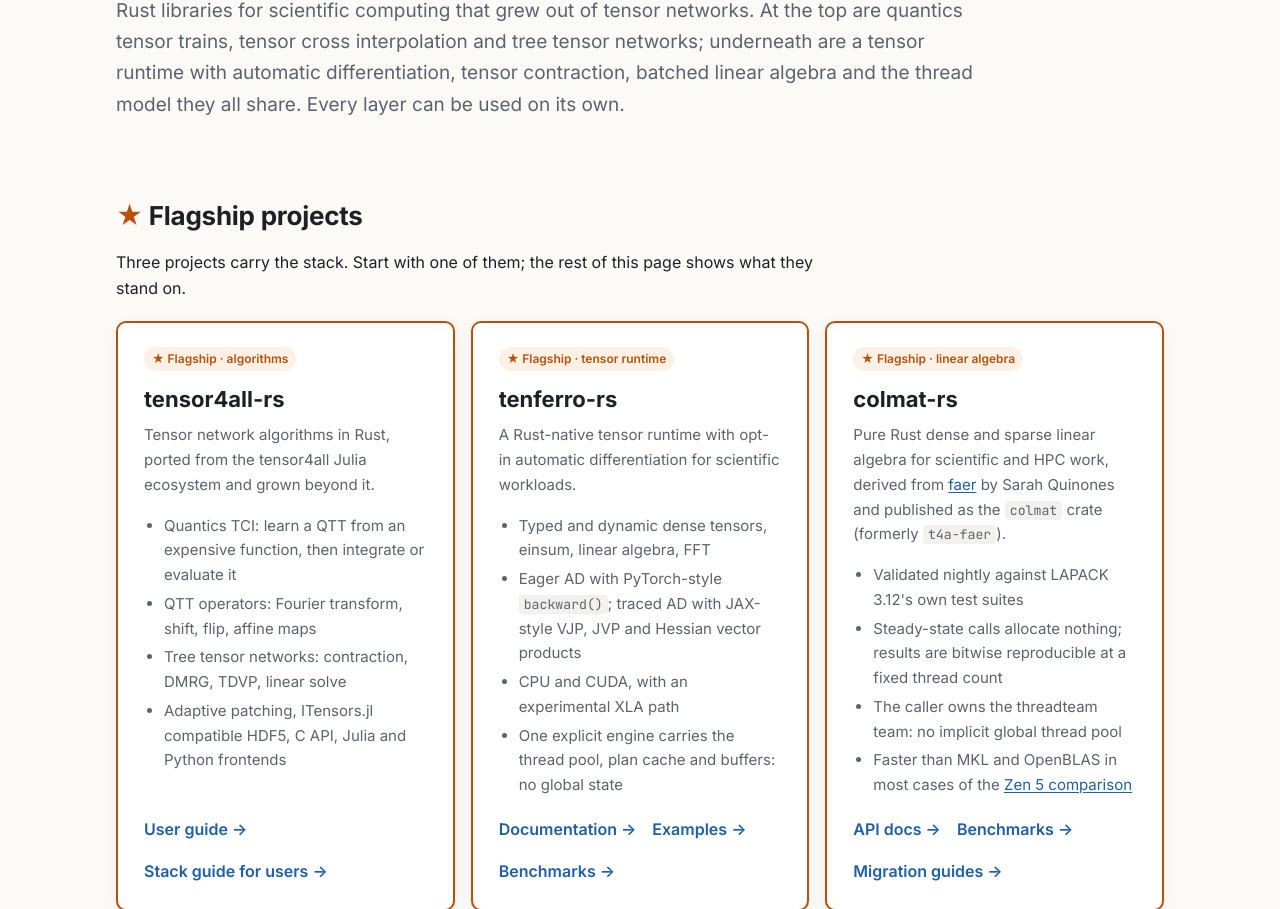
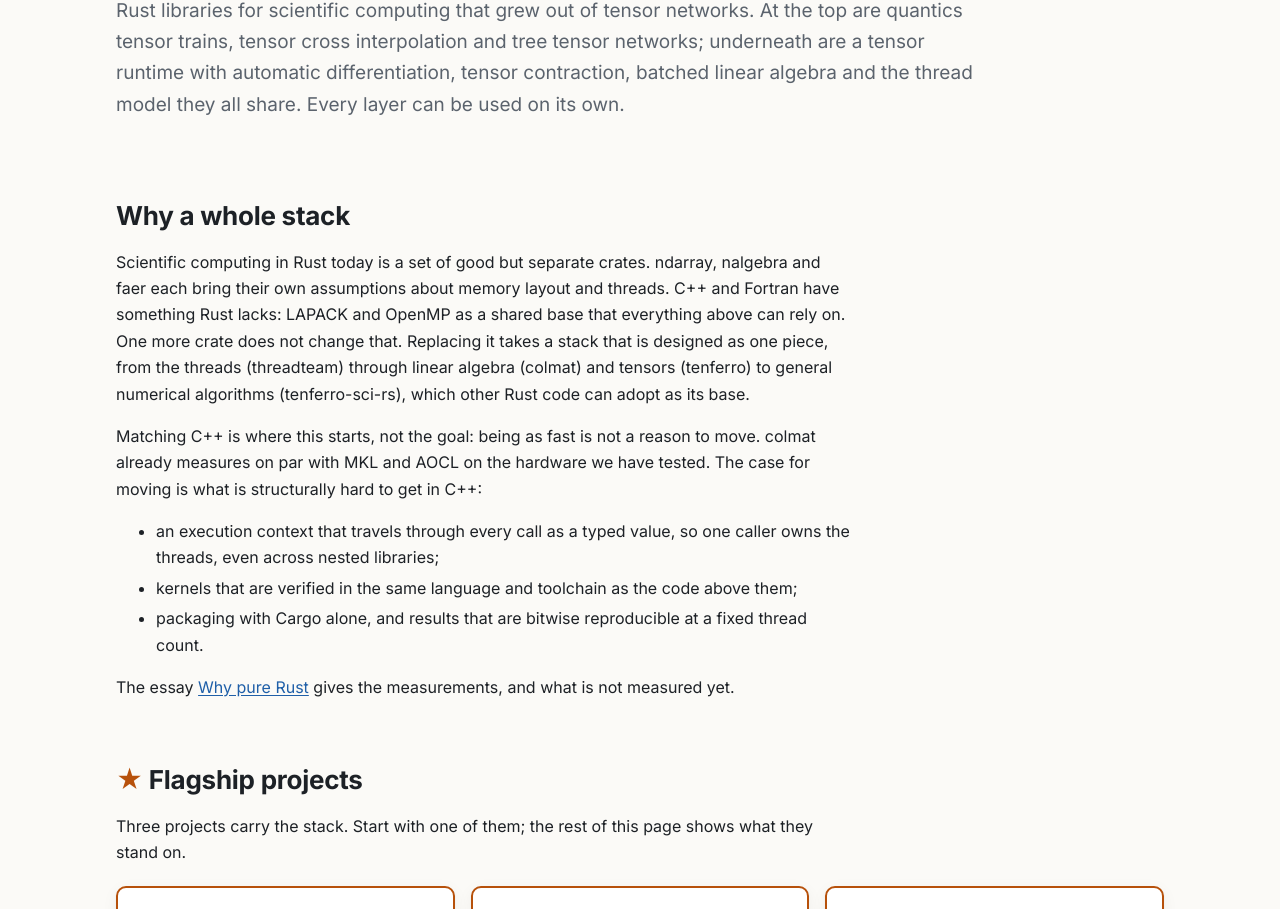
Before and after one commit to tensor4all/tensor4all-meta, a plain HTML site: page site/stack/index.html in a window 1280 px wide. Shown: the part 191-1100 px from the top of the page. Drawn offline with Linux system fonts and the light colour scheme; files whose address does not match are found by name.

Commit message:
site(stack): add "Why a whole stack" (#146)
Rust scientific computing needs a stack designed as one piece to replace
the LAPACK and OpenMP base of C++ and Fortran, and parity with C++ is the
entry, not the reason to move. Links to docs/why_pure_rust.md.

Co-authored-by: Claude Opus 5.5 <noreply@anthropic.com>

```diff
--- a/site/stack/index.html
+++ b/site/stack/index.html
@@ -31,6 +31,16 @@
     <h1>The tensor4all Rust stack</h1>
     <p class="lead">Rust libraries for scientific computing that grew out of tensor networks. At the top are quantics tensor trains, tensor cross interpolation and tree tensor networks; underneath are a tensor runtime with automatic differentiation, tensor contraction, batched linear algebra and the thread model they all share. Every layer can be used on its own.</p>
   </section>
+
+  <h2 id="why">Why a whole stack</h2>
+  <p>Scientific computing in Rust today is a set of good but separate crates. ndarray, nalgebra and faer each bring their own assumptions about memory layout and threads. C++ and Fortran have something Rust lacks: LAPACK and OpenMP as a shared base that everything above can rely on. One more crate does not change that. Replacing it takes a stack that is designed as one piece, from the threads (threadteam) through linear algebra (colmat) and tensors (tenferro) to general numerical algorithms (tenferro-sci-rs), which other Rust code can adopt as its base.</p>
+  <p>Matching C++ is where this starts, not the goal: being as fast is not a reason to move. colmat already measures on par with MKL and AOCL on the hardware we have tested. The case for moving is what is structurally hard to get in C++:</p>
+  <ul>
+    <li>an execution context that travels through every call as a typed value, so one caller owns the threads, even across nested libraries;</li>
+    <li>kernels that are verified in the same language and toolchain as the code above them;</li>
+    <li>packaging with Cargo alone, and results that are bitwise reproducible at a fixed thread count.</li>
+  </ul>
+  <p>The essay <a href="https://github.com/tensor4all/tensor4all-meta/blob/main/docs/why_pure_rust.md">Why pure Rust</a> gives the measurements, and what is not measured yet.</p>
 
   <h2 id="flagships"><span class="star">&#9733;</span> Flagship projects</h2>
   <p>Three projects carry the stack. Start with one of them; the rest of this page shows what they stand on.</p>
```
